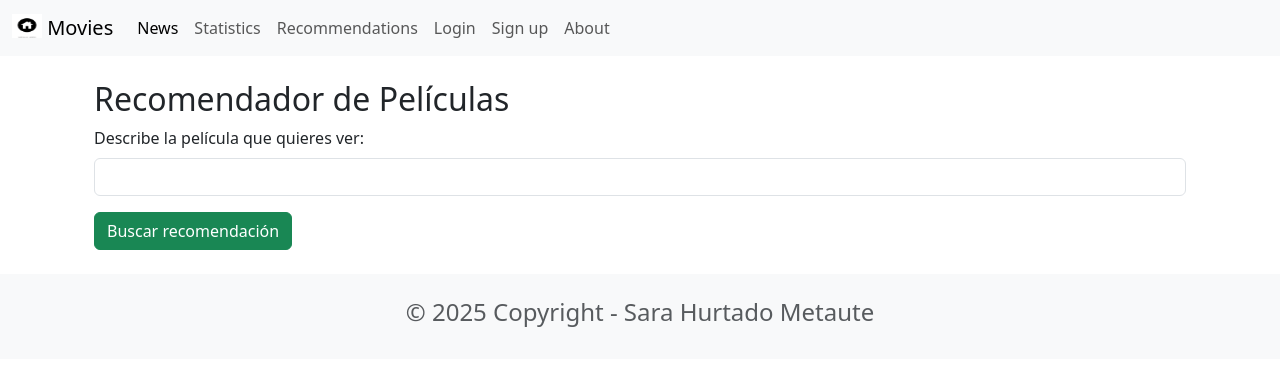
After one commit to shurtadom3/Taller-Proyecto-1, a Django app: page /recommendations/ in a window 1280 px wide. The commit adds this page. Shown: the top 366 px of the page. Run offline with Django 5.2, Linux system fonts and the light colour scheme.

Commit message:
update views

```diff
--- /dev/null
+++ b/movie/templates/recommendations.html
@@ -0,0 +1,26 @@
+{% extends 'base.html' %}
+{% block content %}
+<div class="container mt-4">
+    <h2>Recomendador de Películas</h2>
+    <form method="post">
+        {% csrf_token %}
+        <div class="mb-3">
+            <label for="prompt" class="form-label">Describe la película que quieres ver:</label>
+            <input type="text" class="form-control" id="prompt" name="prompt" required value="{{ prompt }}">
+        </div>
+        <button type="submit" class="btn btn-success">Buscar recomendación</button>
+    </form>
+    {% if result %}
+    <div class="mt-4 alert alert-info">
+        <h4>Película recomendada:</h4>
+        <strong>{{ result.title }}</strong><br>
+        {{ result.description }}<br>
+        <em>{{ result.genre }} | {{ result.year }}</em>
+    </div>
+    {% elif prompt %}
+    <div class="mt-4 alert alert-warning">
+        No se encontró una película similar para tu descripción.
+    </div>
+    {% endif %}
+</div>
+{% endblock %}
--- a/movie/views.py
+++ b/movie/views.py
@@ -1,8 +1,14 @@
+
+
+import numpy as np
+from openai import OpenAI
+from dotenv import load_dotenv
+import os
+
 from django.shortcuts import render
 from django.http import HttpResponse
 import matplotlib.pyplot as plt
 import matplotlib
-import io
 import urllib,base64
 
 
@@ -83,3 +89,33 @@ def statistics_view(request):
 
     # Renderizar la plantilla statistics.html con ambas gráficas
     return render(request, 'statistics.html', {'graphic_year': graphic_year, 'graphic_genre': graphic_genre})
+def cosine_similarity(a, b):
+    return np.dot(a, b) / (np.linalg.norm(a) * np.linalg.norm(b))
+from openai import OpenAI
+from dotenv import load_dotenv
+import os
+load_dotenv('openAI.env')
+client = OpenAI(api_key=os.environ.get('openAI_key'))
+
+def recommendations(request):
+    result = None
+    prompt = ''
+    if request.method == 'POST':
+        prompt = request.POST.get('prompt', '')
+        if prompt:
+            response = client.embeddings.create(
+                input=[prompt],
+                model="text-embedding-3-small"
+            )
+            prompt_emb = np.array(response.data[0].embedding, dtype=np.float32)
+            best_movie = None
+            max_similarity = -1
+            for movie in Movie.objects.all():
+                if hasattr(movie, 'emb') and movie.emb:
+                    movie_emb = np.frombuffer(movie.emb, dtype=np.float32)
+                    similarity = cosine_similarity(prompt_emb, movie_emb)
+                    if similarity > max_similarity:
+                        max_similarity = similarity
+                        best_movie = movie
+            result = best_movie
+    return render(request, 'recommendations.html', {'result': result, 'prompt': prompt})
--- a/moviereviews/templates/base.html
+++ b/moviereviews/templates/base.html
@@ -27,6 +27,10 @@
                 </li>
                 <li class="nav-item">
                     <a class="nav-link" href="{% url 'statistics' %}">Statistics</a>
+                </li>
+                <li class="nav-item">
+                    <a class="nav-link" href="{% url 'recommendations' %}">Recommendations</a>
+                </li>
                 <li class="nav-item">
                     <a class="nav-link" href="#">Login</a>
                 </li>
--- a/moviereviews/urls.py
+++ b/moviereviews/urls.py
@@ -28,6 +28,8 @@ urlpatterns = [
     path('news/', include('news.urls')),
     path('statistics/', movieViews.statistics_view, name='statistics'),
     path('signup/', movieViews.signup, name='signup'),
+    path('recommendations/', movieViews.recommendations, name='recommendations'),
+
 ]
 
 urlpatterns +=static(settings.MEDIA_URL, document_root=settings.MEDIA_ROOT)
```
Also changed, not shown: movie/management/commands/movie_recommendations.py (added, +40 -0 lines), movie/urls.py (added, +10 -0 lines).
